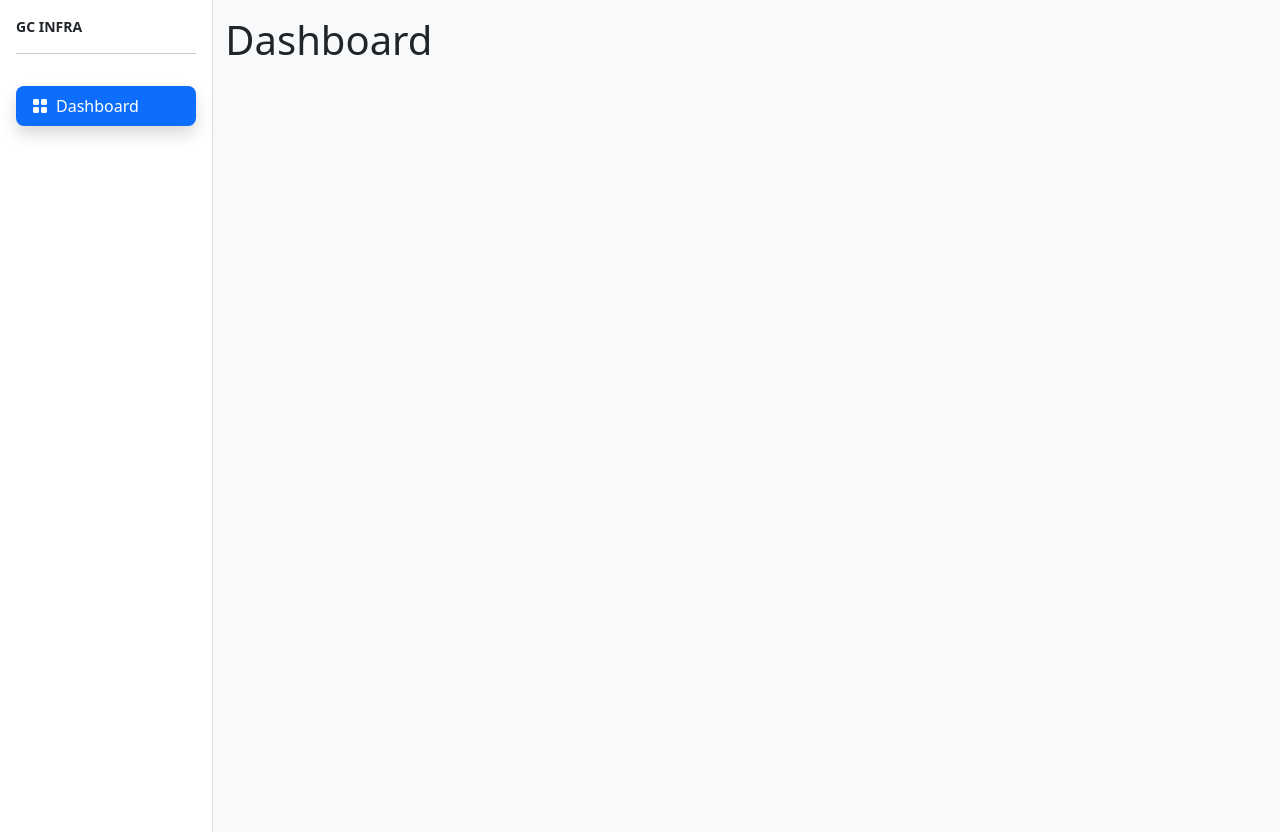
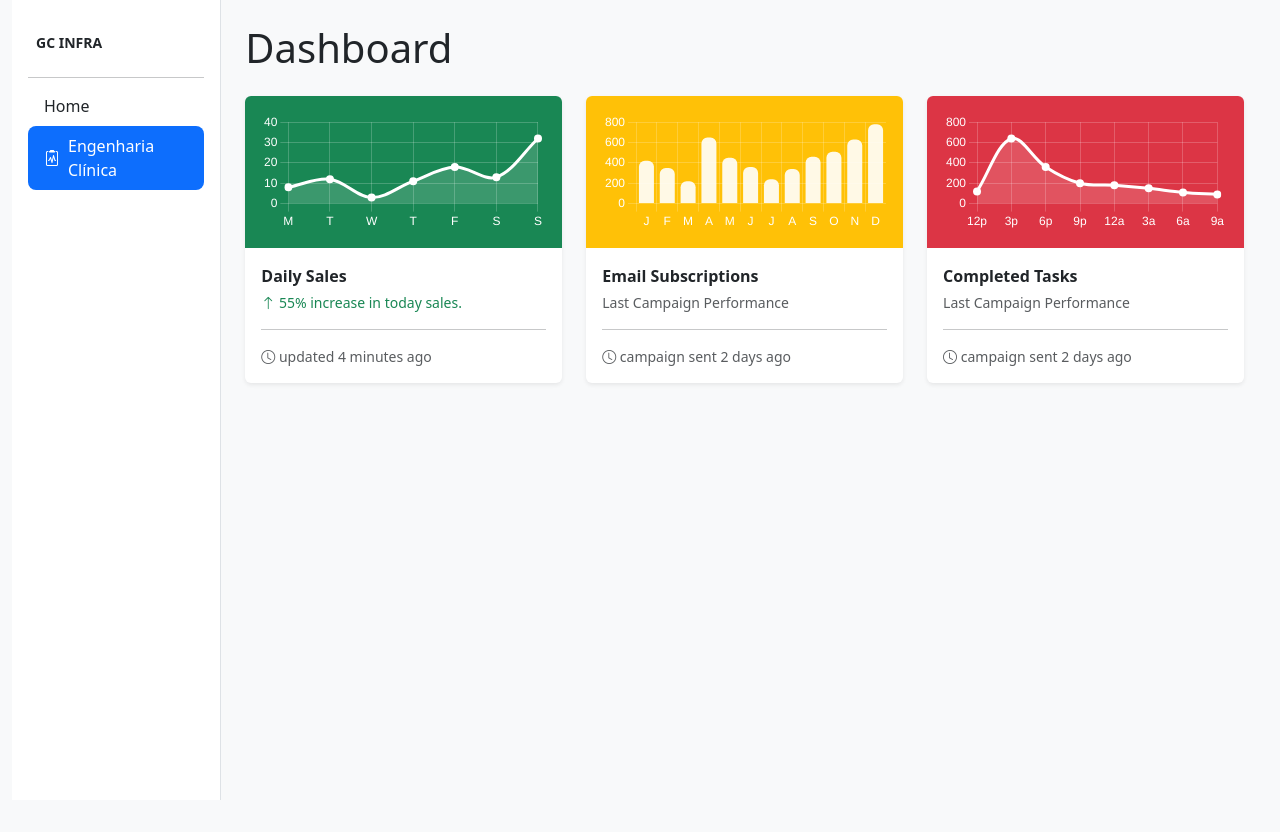
Before and after one commit to hithalloagir/neovero_site_apresentacao, a Django app: page /engenharia/ in a window 1280 px wide. After the commit the page ends 800 px from the top, so only its background shows below. Run offline with Django 5.2, Linux system fonts and the light colour scheme.

Commit message:
Feat: Feito o primeiro prototipo de como vai ficar os graficos e etc

```diff
--- a/app/settings.py
+++ b/app/settings.py
@@ -104,7 +104,7 @@ AUTH_PASSWORD_VALIDATORS = [
 # Internationalization
 # https://docs.djangoproject.com/en/6.0/topics/i18n/
 
-LANGUAGE_CODE = 'en-us'
+LANGUAGE_CODE = 'pt-br'
 
 TIME_ZONE = 'UTC'
 
--- /dev/null
+++ b/eng_clinica/static/engenharia/js/dashboard_charts.js
@@ -0,0 +1,99 @@
+function readJsonScript(id) {
+  const el = document.getElementById(id);
+  if (!el) return null;
+  return JSON.parse(el.textContent);
+}
+
+function baseOptions() {
+  return {
+    responsive: true,
+    maintainAspectRatio: false,
+    plugins: {
+      legend: { display: false },
+      tooltip: { enabled: true }
+    },
+    scales: {
+      x: {
+        grid: { color: "rgba(255,255,255,0.20)" },
+        ticks: { color: "#fff" },
+        border: { display: false }
+      },
+      y: {
+        grid: { color: "rgba(255,255,255,0.20)" },
+        ticks: { color: "#fff" },
+        border: { display: false }
+      }
+    }
+  }
+}
+
+document.addEventListener("DOMContentLoaded", () => {
+  // Pega dados do Django
+  const dailyLabels = readJsonScript("daily_sales_labels");
+  const dailyData   = readJsonScript("daily_sales_data");
+
+  const emailLabels = readJsonScript("email_labels");
+  const emailData   = readJsonScript("email_data");
+
+  const tasksLabels = readJsonScript("tasks_labels");
+  const tasksData   = readJsonScript("tasks_data");
+
+  // Se não estiver nessa página, não faz nada
+  const elDaily = document.getElementById("chartDailySales");
+  const elEmail = document.getElementById("chartEmail");
+  const elTasks = document.getElementById("chartTasks");
+  if (!elDaily || !elEmail || !elTasks) return;
+
+  // 1) Line - Daily Sales
+  new Chart(elDaily, {
+    type: "line",
+    data: {
+      labels: dailyLabels,
+      datasets: [{
+        data: dailyData,
+        borderColor: "#fff",
+        backgroundColor: "rgba(255,255,255,0.15)",
+        fill: true,
+        tension: 0.35,
+        pointRadius: 4,
+        pointBackgroundColor: "#fff",
+        pointBorderWidth: 0
+      }]
+    },
+    options: baseOptions()
+  });
+
+  // 2) Bar - Email Subscriptions
+  new Chart(elEmail, {
+    type: "bar",
+    data: {
+      labels: emailLabels,
+      datasets: [{
+        data: emailData,
+        backgroundColor: "rgba(255,255,255,0.9)",
+        borderWidth: 0,
+        borderRadius: 6
+      }]
+    },
+    options: baseOptions()
+  });
+
+  // 3) Line - Completed Tasks
+  new Chart(elTasks, {
+    type: "line",
+    data: {
+      labels: tasksLabels,
+      datasets: [{
+        data: tasksData,
+        borderColor: "#fff",
+        backgroundColor: "rgba(255,255,255,0.15)",
+        fill: true,
+        tension: 0.35,
+        pointRadius: 4,
+        pointBackgroundColor: "#fff",
+        pointBorderWidth: 0
+      }]
+    },
+    options: baseOptions()
+  });
+});
--- /dev/null
+++ b/eng_clinica/templates/engenharia/dashboards.html
@@ -0,0 +1,62 @@
+{% extends "base.html" %}
+{% load static %}
+{% block content %}
+<h1 class="mb-4">Dashboard</h1>
+<div class="row g-4">
+  <div class="col-12 col-lg-4">
+    <div class="card shadow-sm border-0">
+      <div class="p-3 rounded-top bg-success">
+        <canvas id="chartDailySales" height="120"></canvas>
+      </div>
+      <div class="card-body">
+        <div class="fw-semibold">Daily Sales</div>
+        <div class="text-success small mt-1">
+          <i class="bi bi-arrow-up"></i> 55% increase in today sales.
+        </div>
+        <hr class="my-3">
+        <div class="text-muted small"><i class="bi bi-clock"></i> updated 4 minutes ago</div>
+      </div>
+    </div>
+  </div>
+
+  <div class="col-12 col-lg-4">
+    <div class="card shadow-sm border-0">
+      <div class="p-3 rounded-top bg-warning">
+        <canvas id="chartEmail" height="120"></canvas>
+      </div>
+      <div class="card-body">
+        <div class="fw-semibold">Email Subscriptions</div>
+        <div class="text-muted small mt-1">Last Campaign Performance</div>
+        <hr class="my-3">
+        <div class="text-muted small"><i class="bi bi-clock"></i> campaign sent 2 days ago</div>
+      </div>
+    </div>
+  </div>
+
+  <div class="col-12 col-lg-4">
+    <div class="card shadow-sm border-0">
+      <div class="p-3 rounded-top bg-danger">
+        <canvas id="chartTasks" height="120"></canvas>
+      </div>
+      <div class="card-body">
+        <div class="fw-semibold">Completed Tasks</div>
+        <div class="text-muted small mt-1">Last Campaign Performance</div>
+        <hr class="my-3">
+        <div class="text-muted small"><i class="bi bi-clock"></i> campaign sent 2 days ago</div>
+      </div>
+    </div>
+  </div>
+</div>
+
+<!-- Dados do Django em JSON -->
+{{ daily_sales_labels|json_script:"daily_sales_labels" }}
+{{ daily_sales_data|json_script:"daily_sales_data" }}
+{{ email_labels|json_script:"email_labels" }}
+{{ email_data|json_script:"email_data" }}
+{{ tasks_labels|json_script:"tasks_labels" }}
+{{ tasks_data|json_script:"tasks_data" }}
+
+<!-- Seu JS separado -->
+<script src="{% static 'engenharia/js/dashboard_charts.js' %}"></script>
+
+{% endblock %}
--- a/eng_clinica/urls.py
+++ b/eng_clinica/urls.py
@@ -4,5 +4,5 @@ from . import views
 app_name = 'eng_clinica'
 
 urlpatterns = [
-    path('', views.engenharia_clinica, name='dashboard'),
+    path('', views.engenharia_clinica, name='dashboard_eng_clinica'),
 ]
--- a/eng_clinica/views.py
+++ b/eng_clinica/views.py
@@ -4,4 +4,14 @@ from django.shortcuts import render
 
 
 def engenharia_clinica(request):
-    return render(request, 'engenharia/dashboard.html')
+    context = {
+        "daily_sales_labels": ["M", "T", "W", "T", "F", "S", "S"],
+        "daily_sales_data": [8, 12, 3, 11, 18, 13, 32],
+
+        "email_labels": ["J", "F", "M", "A", "M", "J", "J", "A", "S", "O", "N", "D"],
+        "email_data": [420, 350, 220, 650, 450, 360, 240, 340, 460, 510, 630, 780],
+
+        "tasks_labels": ["12p", "3p", "6p", "9p", "12a", "3a", "6a", "9a"],
+        "tasks_data": [120, 640, 360, 200, 180, 150, 110, 90],
+    }
+    return render(request, 'engenharia/dashboards.html', context)
--- a/templates/base.html
+++ b/templates/base.html
@@ -12,7 +12,7 @@
 <body class="bg-light">
     <nav class="navbar bg-white border-bottom sticky-top d-md-none">
         <div class="container-fluid">
-            <button class="btn btn-outline-secondary" type="button" data-bs-toggle="offcanvas" data-bs-target="#sidebarOffcanvas">
+            <button class="btn btn-outline-secondary" type="button" data-bs-toggle="offcanvas" data-bs-target="#sidebarOffcanvas" aria-controls="sidebarOffcanvas" aria-label="Abrir menu">
                 <i class="bi bi-list"></i>
             </button>
             <span class="navbar-brand mb-0 h6">Menu</span>
@@ -20,22 +20,22 @@
     </nav>
 
     <div class="container-fluid">
-        <div class="row">
-            <aside class="col-md-3 col-lg-2 d-none d-md-block bg-white border-end min-vh-100 p-3">
+        <div class="row g-0">
+            <aside class="col-md-3 col-lg-2 d-none d-md-block bg-white border-end min-vh-100 p-3 sticky-top">
                 {% include "partials/sidebar.html" %}
             </aside>
 
-            <div class="offcanvas offcanvas-start d-md-none" tabindex="-1" id="sidebarOffcanvas">
+            <div class="offcanvas offcanvas-start d-md-none" tabindex="-1" id="sidebarOffcanvas" aria-labelledby="sidebarOffcanvasLabel">
                 <div class="offcanvas-header border-bottom">
-                    <h6 class="offcanvas-title m-0">CREATIVE TIM</h6>
-                    <button type="button" class="btn-close" data-bs-dismiss="offcanvas"></button>
+                    <h6 class="offcanvas-title m-0" id="sidebarOffcanvasLabel">GC INFRA</h6>
+                    <button type="button" class="btn-close" data-bs-dismiss="offcanvas" aria-label="Fechar"></button>
                 </div>
                 <div class="offcanvas-body p-3">
                     {% include "partials/sidebar.html" %}
                 </div>
             </div>
 
-            <main class="col-12 col-md-9 col-lg-10 py-3">
+            <main class="col-12 col-md-9 col-lg-10 p-4">
                 {% block content %}{% endblock %}
             </main>
 
@@ -43,5 +43,6 @@
     </div>
 
     <script src="https://cdn.jsdelivr.net/npm/bootstrap@5.3.3/dist/js/bootstrap.bundle.min.js"></script>
+    <script src="https://cdn.jsdelivr.net/npm/chart.js@4.4.1/dist/chart.umd.min.js"></script>
 </body>
 </html>
--- a/templates/engenharia/dashboard.html
+++ /dev/null
@@ -1,5 +0,0 @@
-{% extends "base.html" %}
-
-{% block content %}
-    <h1 class="mb-4">Dashboard</h1>
-{% endblock %}
--- a/templates/partials/sidebar.html
+++ b/templates/partials/sidebar.html
@@ -1,16 +1,22 @@
-<div class="d-flex flex-column min-vh-100">
+<div class="d-flex flex-column h-100">
+  <div class="d-flex align-items-center gap-2 px-2 py-3">
+    <span class="fw-semibold small text-uppercase">GC INFRA</span>
+  </div>
+  <hr class="my-2">
 
-  <div class="mb-3">
-    <div class="fw-bold small text-uppercase">GC INFRA</div>
-    <hr class="my-3">
-  </div>
+  <nav class="nav nav-pills flex-column gap-1">
+    <a href="{% url 'eng_clinica:dashboard_eng_clinica' %}" class="nav-link d-flex align-items-center gap-2 rounded-3
+              {% if request.resolver_match.url_name == 'home' %}active{% else %}text-body{% endif %}">
+      {% comment %} <i class="bi bi-grid-fill"></i> {% endcomment %}
+      <span>Home</span>
+    </a>
+  </nav>
 
-  <div class="list-group list-group-flush gap-2">
-
-    <a href="{% url 'eng_clinica:dashboard' %}" class="list-group-item list-group-item-action rounded-3 d-flex align-items-center gap-2
-              {% if request.resolver_match.url_name == 'dashboard' %}bg-primary text-white shadow border-0{% else %}border-0{% endif %}">
-      <i class="bi bi-grid-fill"></i>
-      <span>Dashboard</span>
+  <nav class="nav nav-pills flex-column gap-1">
+    <a href="{% url 'eng_clinica:dashboard_eng_clinica' %}" class="nav-link d-flex align-items-center gap-2 rounded-3
+              {% if request.resolver_match.url_name == 'dashboard_eng_clinica' %}active{% else %}text-body{% endif %}">
+      <i class="bi bi-clipboard2-pulse"></i>
+      <span>Engenharia Clínica</span>
     </a>
-  </div>
+  </nav>
 </div>
```
